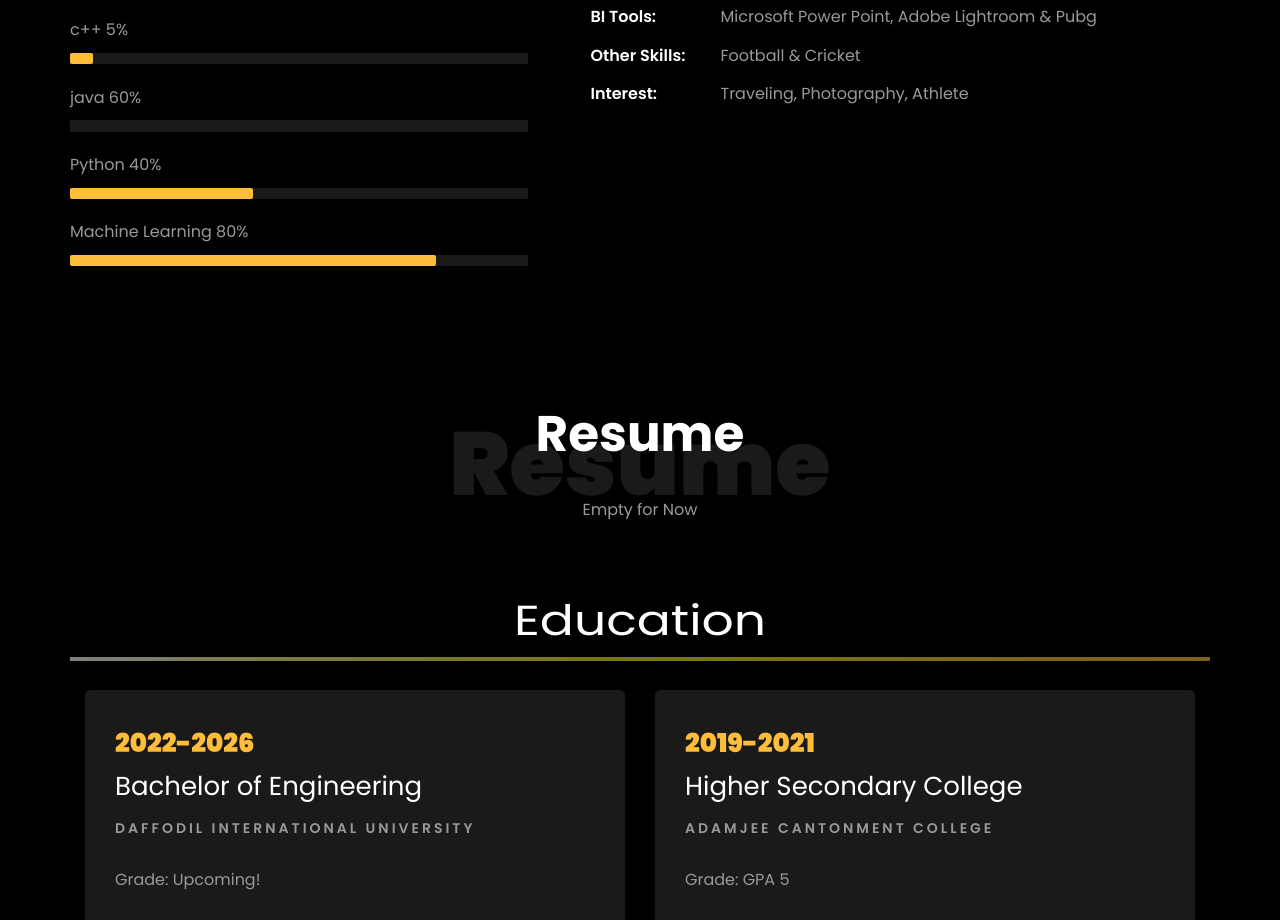
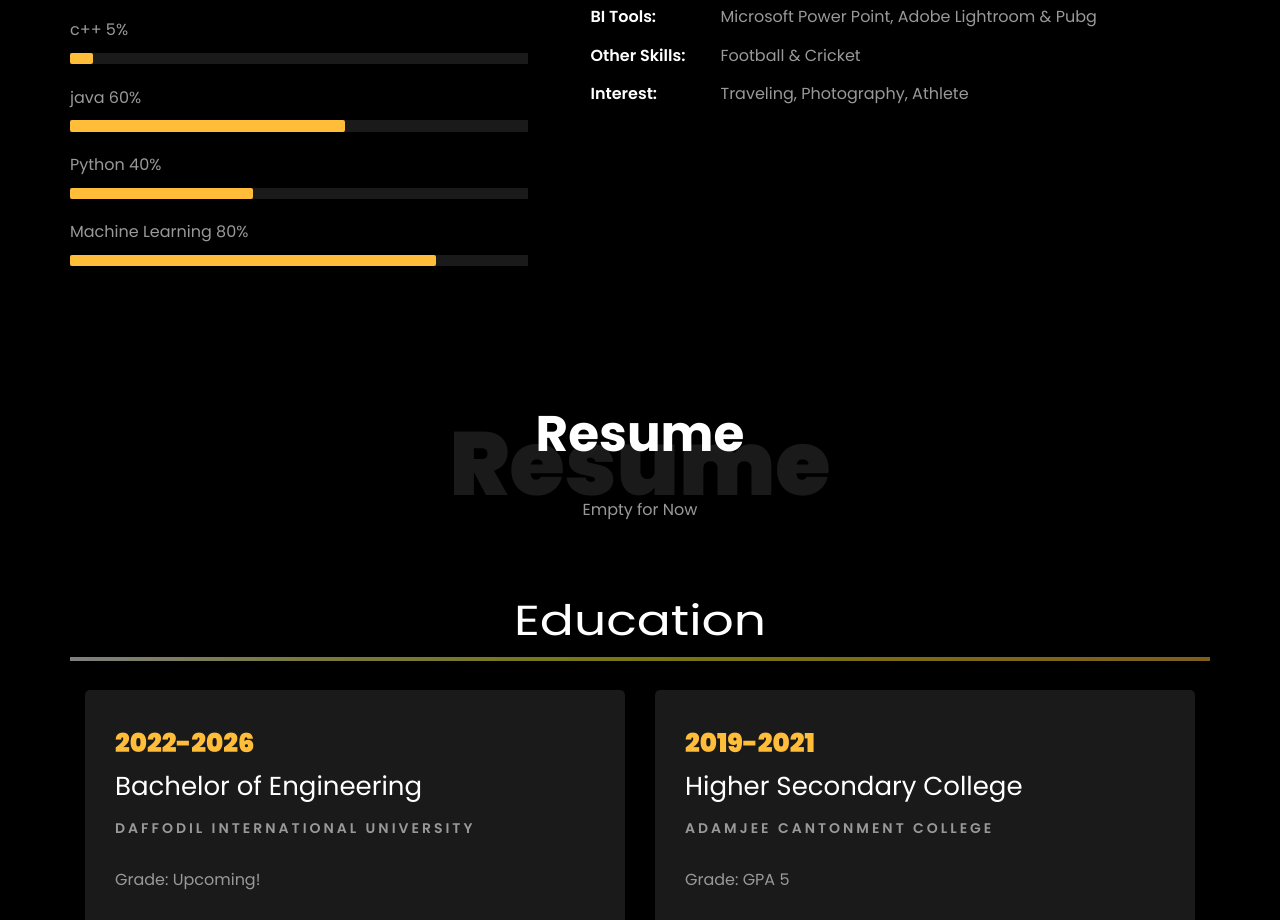
Before and after one commit to jarif12538/jarif12538.github.io, a plain HTML site: page index.html in a window 1280 px wide. Shown: the part 1191-2111 px from the top of the page. Drawn offline with Linux system fonts and the light colour scheme; files whose address does not match are found by name.

Commit message:
Update index.html

```diff
--- a/index.html
+++ b/index.html
@@ -243,7 +243,7 @@
 
 									<span>java</span> <span class="pull-right">60%</span>
 									<div class="progress">
-										<div class="progress-bar" role="progressbar" style="width: 6s0%" aria-valuenow="90" aria-valuemin="0"
+										<div class="progress-bar" role="progressbar" style="width: 60%" aria-valuenow="90" aria-valuemin="0"
 											aria-valuemax="100"></div>
 									</div>
 
```
